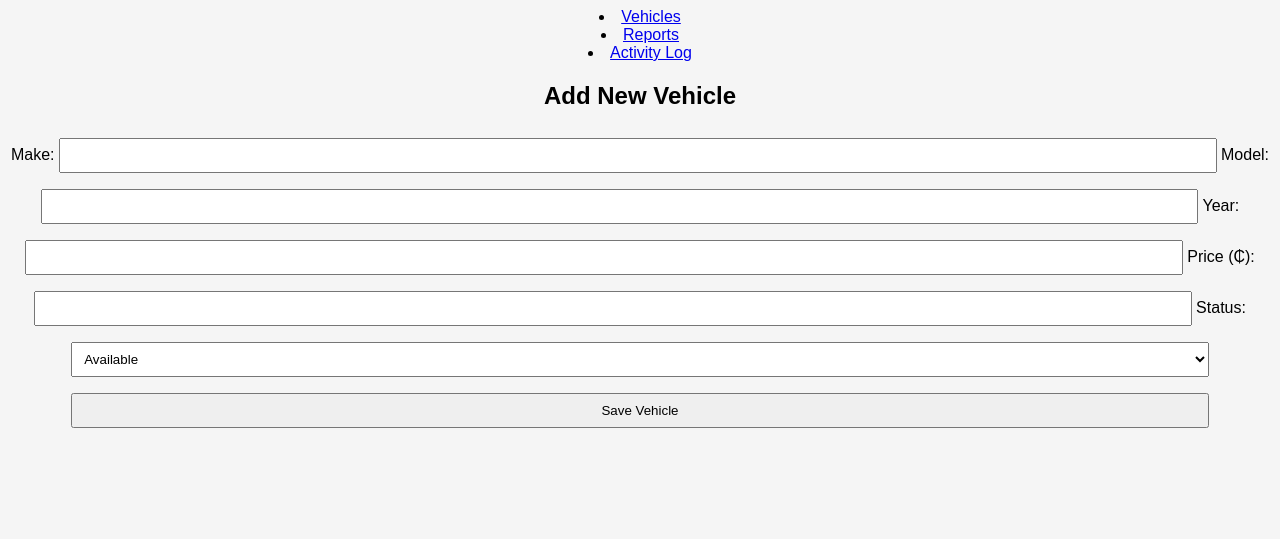
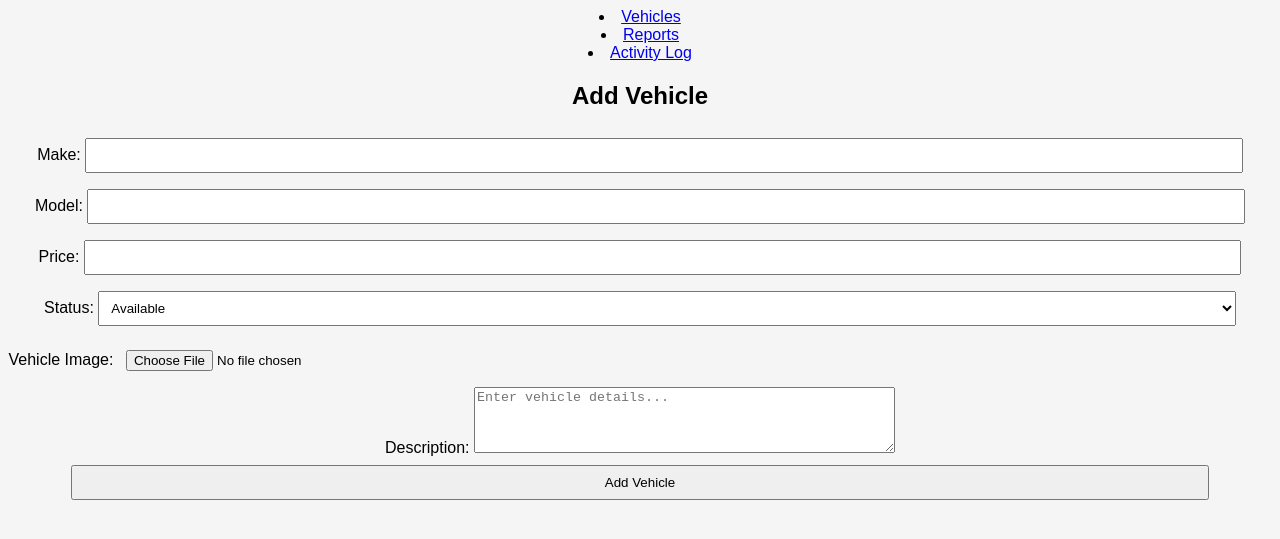
Before and after one commit to WaacheyBlakk/motor_dealer, a PHP site: page /add_vehicle.php in a window 1280 px wide. Shown: the top 539 px of the page. Run offline with PHP 8.4, Linux system fonts and the light colour scheme; the visitor is signed in with stand-in values (Sample User, id 1).

Commit message:
Update add_vehicle.php

```diff
--- a/add_vehicle.php
+++ b/add_vehicle.php
@@ -1,30 +1,101 @@
 <?php
 include 'includes/db.php';
-session_start();
 include 'includes/functions.php';
+if (session_status() === PHP_SESSION_NONE) {
+    session_start();
+}
 
 
-
-if(!isset($_SESSION['username'])) {
+if(!isset($_SESSION['username'])){
     header("Location: index.php");
     exit();
 }
 
+$message = '';
+
 if ($_SERVER['REQUEST_METHOD'] == 'POST') {
     $make = $_POST['make'];
     $model = $_POST['model'];
-    $year = $_POST['year'];
     $price = $_POST['price'];
     $status = $_POST['status'];
+    $description = $_POST['description'];
 
-    $stmt = $conn->prepare("INSERT INTO vehicles (make, model, year, price, status) VALUES (?, ?, ?, ?, ?)");
-    $stmt->bind_param("ssids", $make, $model, $year, $price, $status);
-    $stmt->execute();
-    header("Location: vehicles.php");
-    exit();
-    logActivity($_SESSION['username'], "Added vehicle: $make $model ($year)");
+    // Handle image upload and resizing
+$imagePath = null;
+if (!empty($_FILES['image']['name'])) {
+    $targetDir = "uploads/";
+    if (!is_dir($targetDir)) {
+        mkdir($targetDir, 0777, true);
+    }
+
+    $fileName = time() . "_" . basename($_FILES["image"]["name"]);
+    $targetFile = $targetDir . $fileName;
+    $imageFileType = strtolower(pathinfo($targetFile, PATHINFO_EXTENSION));
+    $allowedTypes = ["jpg", "jpeg", "png", "gif"];
+
+    if (in_array($imageFileType, $allowedTypes)) {
+        if (move_uploaded_file($_FILES["image"]["tmp_name"], $targetFile)) {
+            // Resize image if width > 800px
+            list($width, $height) = getimagesize($targetFile);
+            $maxWidth = 800;
+
+            if ($width > $maxWidth) {
+                $ratio = $height / $width;
+                $newWidth = $maxWidth;
+                $newHeight = $maxWidth * $ratio;
+
+                // Create new resized image
+                $src = null;
+                switch ($imageFileType) {
+                    case 'jpg':
+                    case 'jpeg':
+                        $src = imagecreatefromjpeg($targetFile);
+                        break;
+                    case 'png':
+                        $src = imagecreatefrompng($targetFile);
+                        break;
+                    case 'gif':
+                        $src = imagecreatefromgif($targetFile);
+                        break;
+                }
+
+                if ($src) {
+                    $dst = imagecreatetruecolor($newWidth, $newHeight);
+                    imagecopyresampled($dst, $src, 0, 0, 0, 0, $newWidth, $newHeight, $width, $height);
+
+                    switch ($imageFileType) {
+                        case 'jpg':
+                        case 'jpeg':
+                            imagejpeg($dst, $targetFile, 85);
+                            break;
+                        case 'png':
+                            imagepng($dst, $targetFile, 8);
+                            break;
+                        case 'gif':
+                            imagegif($dst, $targetFile);
+                            break;
+                    }
+
+                    imagedestroy($src);
+                    imagedestroy($dst);
+                }
+            }
+
+            $imagePath = $targetFile;
+        }
+    }
 }
 
+
+    $stmt = $conn->prepare("INSERT INTO vehicles (make, model, price, status, image, description) VALUES (?, ?, ?, ?, ?, ?)");
+    $stmt->bind_param("ssdsss", $make, $model, $price, $status, $imagePath, $description);
+    if ($stmt->execute()) {
+        logActivity("Added a new vehicle ($make $model)");
+        $message = "✅ Vehicle added successfully!";
+    } else {
+        $message = "❌ Error adding vehicle: " . $conn->error;
+    }
+}
 ?>
 
 <!DOCTYPE html>
@@ -37,27 +108,35 @@ if ($_SERVER['REQUEST_METHOD'] == 'POST') {
 <?php include 'includes/nav.php'; ?>
 
 <div class="container">
-    <h2>Add New Vehicle</h2>
-    <form method="post">
+    <h2>Add Vehicle</h2>
+
+    <?php if($message): ?>
+        <div class="message"><?= $message; ?></div>
+    <?php endif; ?>
+
+    <form method="post" enctype="multipart/form-data">
         <label>Make:</label>
-        <input type="text" name="make" required>
+        <input type="text" name="make" required><br>
 
         <label>Model:</label>
-        <input type="text" name="model" required>
+        <input type="text" name="model" required><br>
 
-        <label>Year:</label>
-        <input type="number" name="year" required>
-
-        <label>Price (₵):</label>
-        <input type="number" step="0.01" name="price" required>
+        <label>Price:</label>
+        <input type="number" name="price" step="1.00" required><br>
 
         <label>Status:</label>
         <select name="status" required>
             <option value="available">Available</option>
             <option value="sold">Sold</option>
-        </select>
+        </select><br>
 
-        <button type="submit" class="btn">Save Vehicle</button>
+        <label>Vehicle Image:</label>
+        <input type="file" name="image" accept="image/*"><br>
+
+        <label>Description:</label>
+        <textarea name="description" rows="4" cols="50" placeholder="Enter vehicle details..."></textarea><br>
+
+        <button type="submit">Add Vehicle</button>
     </form>
 </div>
 </body>
```
